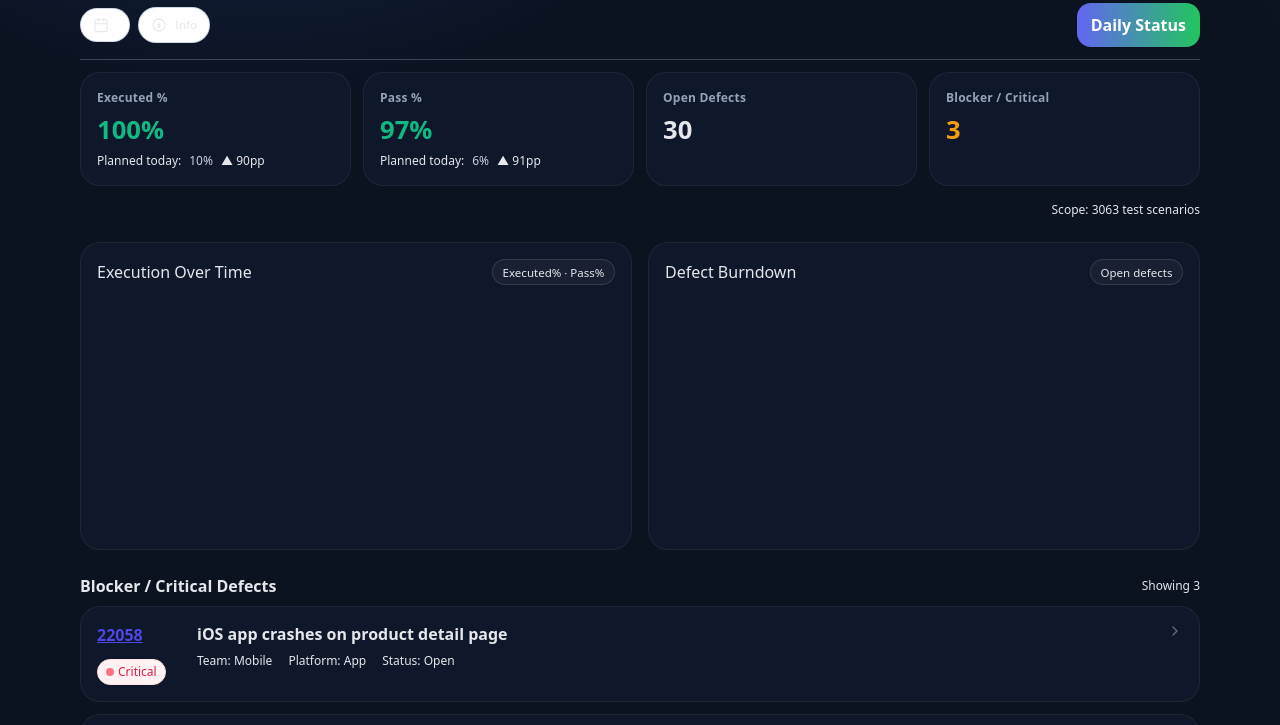
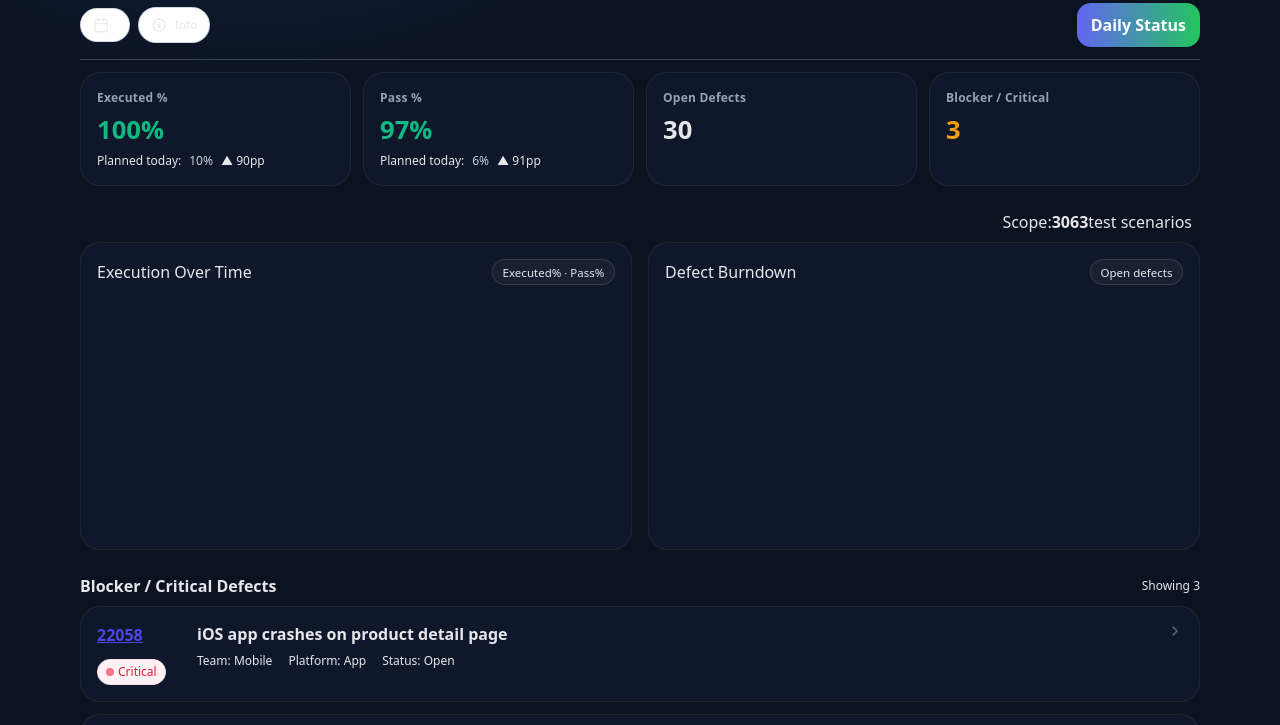
Before and after one commit to imolinero-hub/uat-app, a plain HTML site: page index.html in a window 1280 px wide. Shown: the part 63-788 px from the top of the page. Drawn offline with nearby package versions, Linux system fonts and the light colour scheme.

Commit message:
Update index.html

```diff
--- a/index.html
+++ b/index.html
@@ -135,12 +135,16 @@
     <div class="card p-4"><div class="kpi-label">Blocker / Critical</div><div class="kpi-value mt-1" :class="kpis.critical>5 ? 'text-rose-400' : (kpis.critical>=3 ? 'text-amber-300' : '')" x-text="kpis.critical"></div></div>
   </section>
 
-  <!-- Current scope (mobile) -->
-  <section class="md:hidden">
-    <div class="card scope-card"><span class="scope-label">Current scope:</span><span class="scope-value" x-text="kpis.inScope"></span><span class="scope-tail">test scenarios</span></div>
-  </section>
-  <!-- Current scope (desktop, subtle) -->
-  <div class="hidden md:flex justify-end -mt-2 mb-6"><div class="text-xs text-slate-400 dark:text-slate-500">Scope: <span class="font-medium text-slate-600 dark:text-slate-300" x-text="kpis.inScope"></span> test scenarios</div></div>
+  <!-- ============================== Scope ============================== -->
+  <!-- Mobile: centered pill -->
+  <div class="md:hidden">
+    <div class="scope-banner mt-2 mb-4"><span class="scope-label">Current scope:</span><span class="scope-value" x-text="kpis.inScope"></span><span class="scope-suffix">test scenarios</span></div>
+  </div>
+
+  <!-- Desktop: small right-aligned caption under the KPI row -->
+  <div class="hidden md:flex items-center justify-end pr-2 mb-2">
+    <div class="scope-inline"><span>Scope:</span><strong x-text="kpis.inScope"></strong><span>test scenarios</span></div>
+  </div>
 
 
   <!-- ================= Daily Status Panel ================= -->
```
